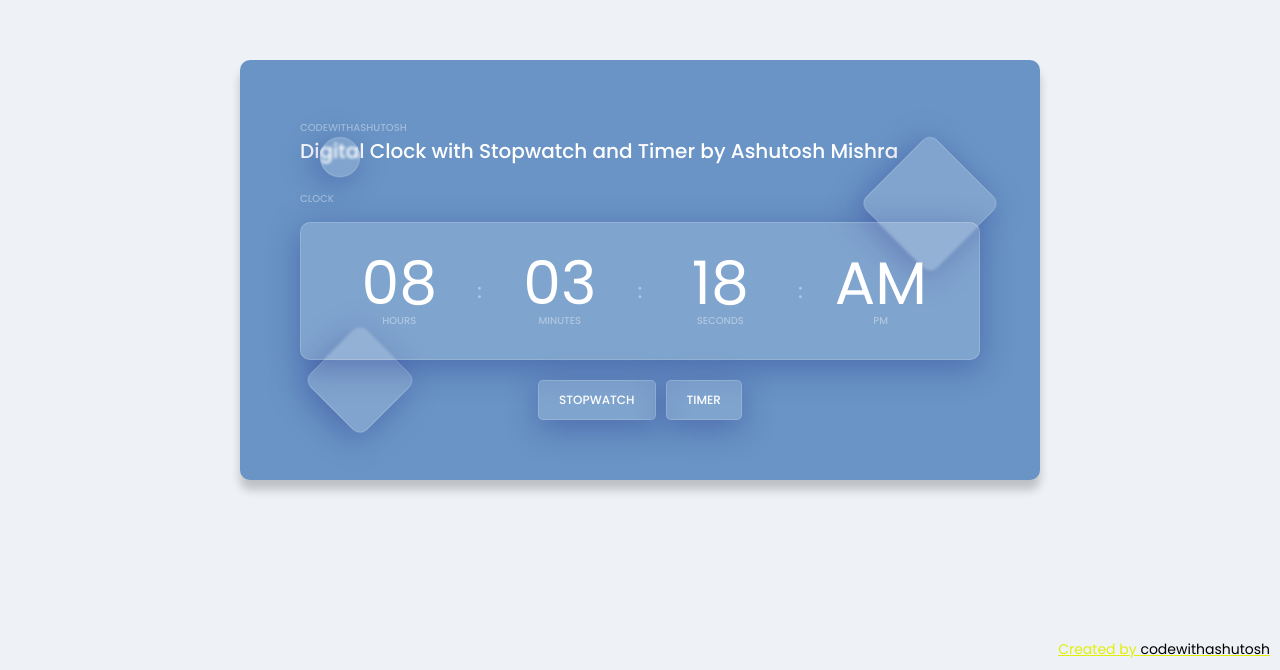
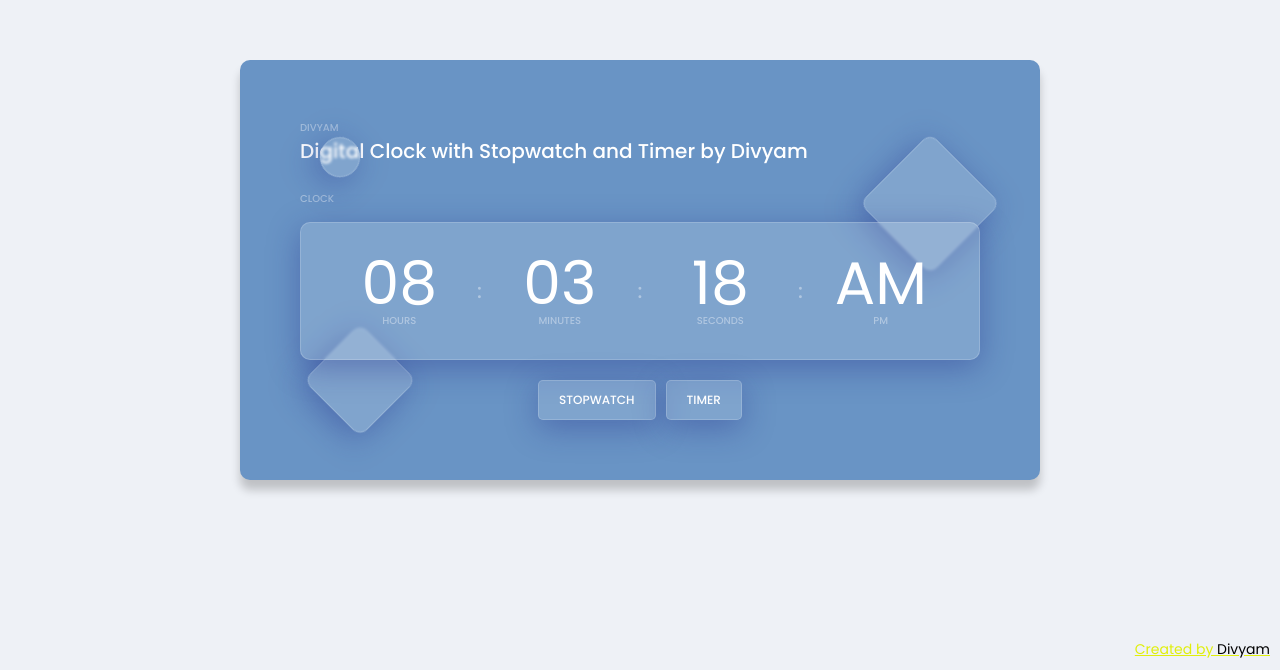
Before and after one commit to idivyamraj/stop-watch, a plain HTML site: page index.html in a window 1280 px wide. Shown: the part 130-800 px from the top of the page. Drawn offline with nearby package versions, Linux system fonts and the light colour scheme.

Commit message:
Update index.html

```diff
--- a/index.html
+++ b/index.html
@@ -5,7 +5,7 @@
     <meta http-equiv="X-UA-Compatible" content="IE=edge" />
     <meta name="viewport" content="width=device-width, initial-scale=1.0" />
     <link rel="stylesheet" href="style.css" />
-    <title>Digital Clock By codewithashutosh</title>
+    <title>Digital Clock By Divyam</title>
   </head>
   <body>
     <div class="container">
@@ -13,8 +13,8 @@
       <div class="bg-elem"></div>
       <div class="bg-elem"></div>
       <div class="content">
-        <p>codewithashutosh</p>
-        <h3>Digital Clock with Stopwatch and Timer by Ashutosh Mishra</h3>
+        <p>Divyam</p>
+        <h3>Digital Clock with Stopwatch and Timer by Divyam</h3>
         <p class="type">Clock</p>
       </div>
 
@@ -123,9 +123,9 @@
 
                    <!-- Credits -->
     <div class="credits">
-      <a href="https://t.me/codewithashutosh">
+      <a href="https://www.linkedin.com/in/divyam-raj-947aa1321/">
         Created by
-        <span>codewithashutosh</span>
+        <span>Divyam</span>
       </a>
     </div>
 
```
